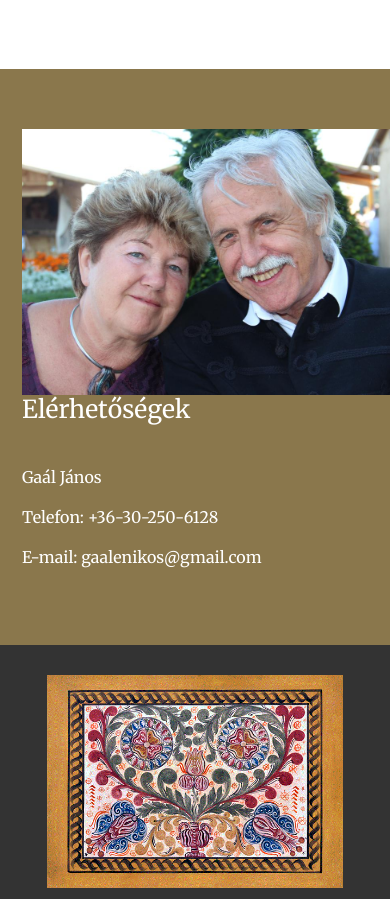
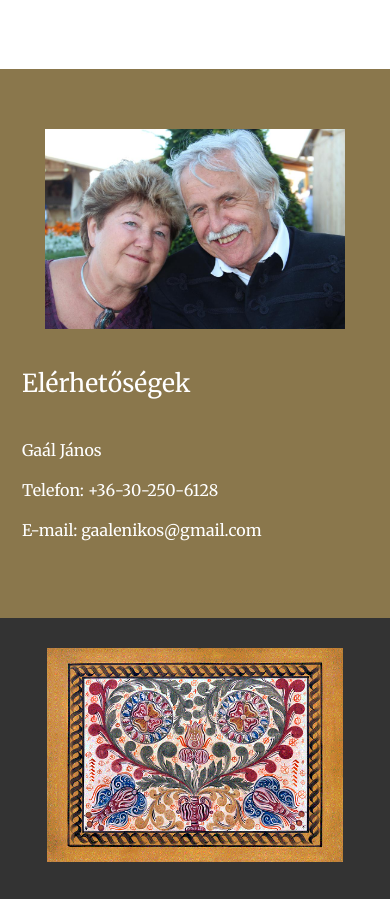
Before and after one commit to jsonfly/gaaljanos, a plain HTML site: page index.html in a window 390 px wide. Shown: the part 10520-11419 px from the top of the page. Drawn offline with nearby package versions, Linux system fonts and the light colour scheme.

Commit message:
resp fixes

```diff
--- a/index.html
+++ b/index.html
@@ -291,8 +291,8 @@
 
       <section class="contact section10">
         <div class="row">
-            <div class="col-md-6">
-                <img src="img/img_1933_3db_low.jpg" alt="" style="width: 400px;">
+            <div class="col-md-6" style="text-align: center;">
+                <img class="contact-img" src="img/img_1933_3db_low.jpg" alt="">
             </div>
             <div class="col-md-6">
                 <h2 class="white">Elérhetőségek</h2>
--- a/style.css
+++ b/style.css
@@ -160,6 +160,10 @@ hr.line2 {
     font-size: 12px;
 }
 
+.contact-img {
+    width: 400px;
+}
+
 /* Responsive styles */
 @media (max-width: 768px) {
   .content {
@@ -188,4 +192,9 @@ hr.line2 {
     max-width: 80%;
     margin: 20px;
   }
+
+  .contact-img {
+    width: 300px;
+    margin: 0 auto 40px auto;
+  }
 }
```
